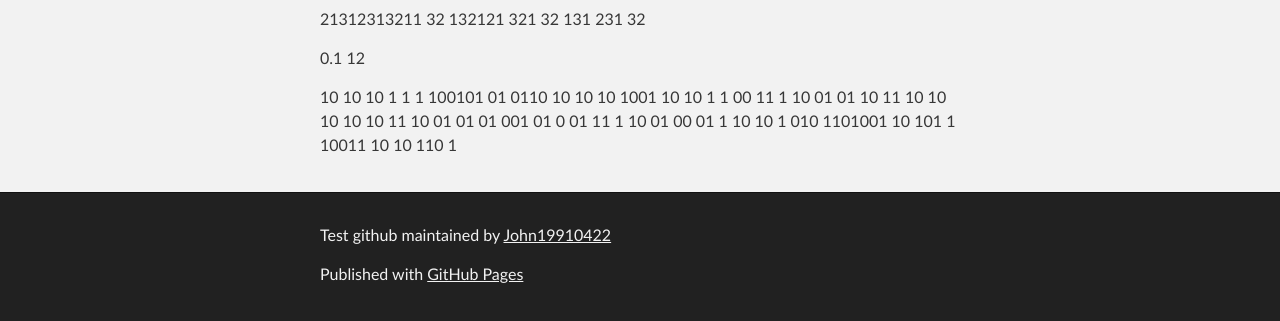
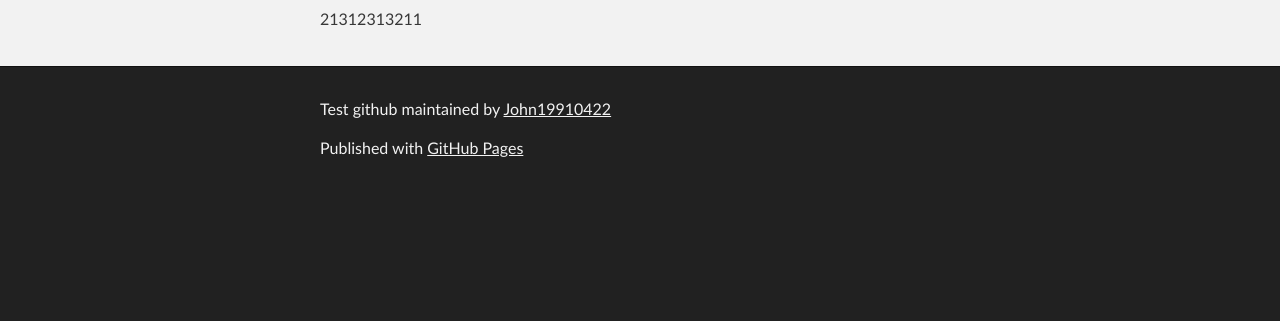
Before and after one commit to TestGitMan/Test_GitHub, a plain HTML site: page index.html in a window 1280 px wide. Shown: the part 317-638 px from the top of the page. Drawn offline with Linux system fonts and the light colour scheme.

```diff
--- a/index.html
+++ b/index.html
@@ -34,77 +34,7 @@
         <h1>
 <a name="test_github" class="anchor" href="#test_github"><span class="octicon octicon-link"></span></a>Test_GitHub</h1>
 
-<p>21312313211
-32
-132121
-321
-32
-131
-231
-32</p>
-
-<p>0.1
-12</p>
-
-<p>10
-10
-10
-1
-1
-1
-100101
-01
-0110
-10
-10
-10
-1001
-10
-10
-1
-1
-00
-11
-1
-10
-01
-01
-10
-11
-10
-10
-10
-10
-10
-11
-10
-01
-01
-01
-001
-01
-0
-01
-11
-1
-10
-01
-00
-01
-1
-10
-10
-1
-010
-1101001
-10
-101
-1
-10011
-10
-10
-110
-1</p>
+<p>21312313211</p>
       </section>
     </div>
 
--- a/params.json
+++ b/params.json
@@ -1 +1 @@
-{"name":"Test github","tagline":"Test github ----**","body":"Test_GitHub\r\n===========\r\n21312313211\r\n32\r\n132121\r\n321\r\n32\r\n131\r\n231\r\n32\r\n\r\n0.1\r\n12\r\n\r\n10\r\n10\r\n10\r\n1\r\n1\r\n1\r\n100101\r\n01\r\n0110\r\n10\r\n10\r\n10\r\n1001\r\n10\r\n10\r\n1\r\n1\r\n00\r\n11\r\n1\r\n10\r\n01\r\n01\r\n10\r\n11\r\n10\r\n10\r\n10\r\n10\r\n10\r\n11\r\n10\r\n01\r\n01\r\n01\r\n001\r\n01\r\n0\r\n01\r\n11\r\n1\r\n10\r\n01\r\n00\r\n01\r\n1\r\n10\r\n10\r\n1\r\n010\r\n1101001\r\n10\r\n101\r\n1\r\n10011\r\n10\r\n10\r\n110\r\n1","google":"","note":"Don't delete this file! It's used internally to help with page regeneration."}
+{"name":"Test github","tagline":"Test github ----**","body":"Test_GitHub\r\n===========\r\n21312313211\r\n","google":"","note":"Don't delete this file! It's used internally to help with page regeneration."}
```
